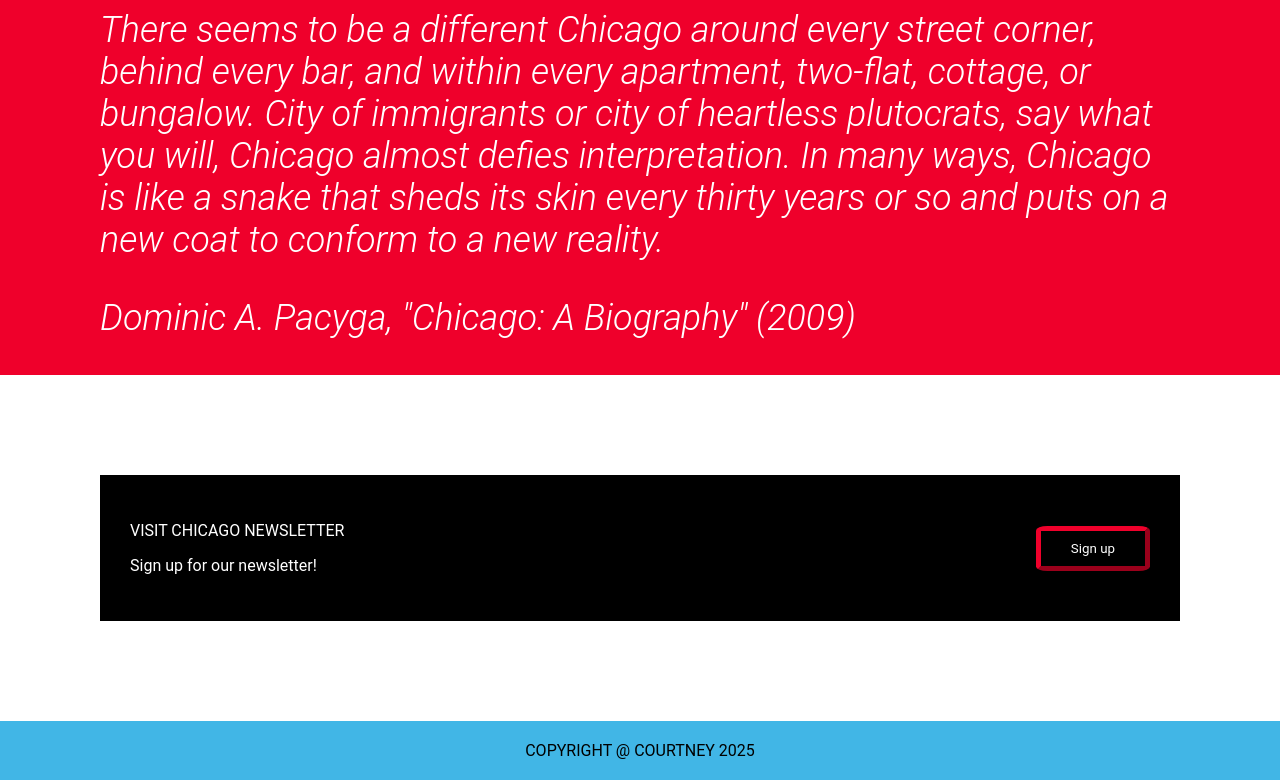
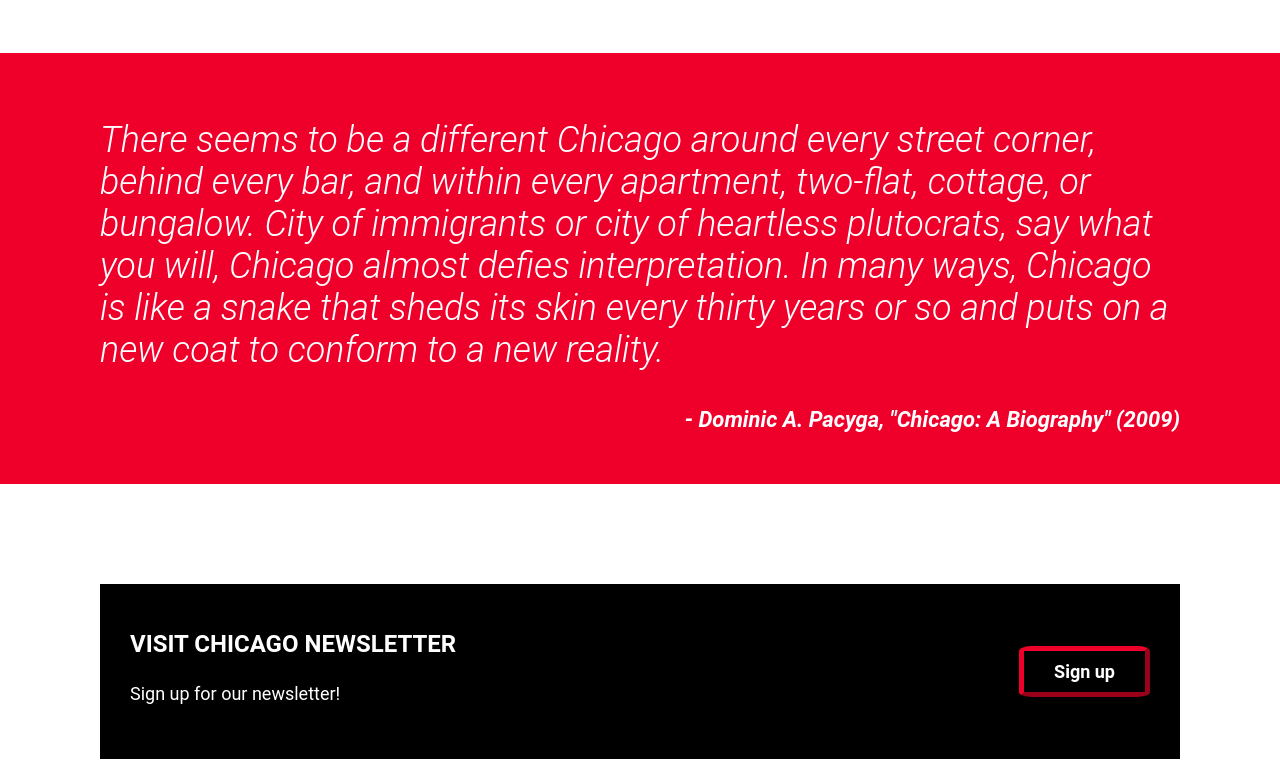
Before and after one commit to CourtneyKimbrough/chicago-website, a plain HTML site: page index.html in a window 1280 px wide. Shown: the part 1091-1874 px from the top of the page. Drawn offline with Linux system fonts and the light colour scheme.

Commit message:
Add CSS to all sections

```diff
--- a/index.html
+++ b/index.html
@@ -75,16 +75,16 @@
         <p>
             There seems to be a different Chicago around every street corner, behind every bar, and within every apartment, two-flat, cottage, or bungalow. City of immigrants or city of heartless plutocrats, say what you will, Chicago almost defies interpretation. In many ways, Chicago is like a snake that sheds its skin every thirty years or so and puts on a new coat to conform to a new reality.
         </p>
-        <p>
-            Dominic A. Pacyga, "Chicago: A Biography" (2009)
+        <p id="quote-credit">
+            - Dominic A. Pacyga, "Chicago: A Biography" (2009)
         </p>
     </div>
     <!-- Third Section -->
      <div class="section-three">
         <div class="left">
-            <p>
+            <h1 id="newsletter">
                 VISIT CHICAGO NEWSLETTER
-            </p>
+            <h6>
             <p>
                 Sign up for our newsletter!
             </p>
--- a/style.css
+++ b/style.css
@@ -102,13 +102,15 @@ a {
     font-weight: bold;
 }
 
-/* moving onto section one finally */
+/* section one */
 
 .section-one{
     display: flex;
     flex-direction: column;
     padding-left: 100px;
     padding-right:100px;
+    padding-top: 40px;
+    padding-bottom: 40px;
 }
 
 .attractions{
@@ -140,6 +142,8 @@ body .section-two {
     display: block;
     padding-left: 100px;
     padding-right:100px;
+    padding-top: 30px;
+    padding-bottom: 30px;
     background-color: #EF002B;
     color: white;
     min-height: 200px;
@@ -147,6 +151,13 @@ body .section-two {
     font-family: "light italic", sans-serif;
     font-weight: 300;
     font-style: italic;
+}
+
+#quote-credit {
+    font-size: 22px;
+    font-weight: 600;
+    display: flex;
+    justify-content: flex-end;
 }
 
 /* section three */
@@ -179,3 +190,18 @@ body .section-two {
     text-align: center;
     padding: 20px;
 }
+
+#newsletter {
+    font-size: 24px;
+    font-weight: bold;
+}
+
+.section-three p{
+    font-size: 18px;
+    font-weight: 400;
+}
+
+.section-three button{
+    font-size: 18px;
+    font-weight: 600;
+}
```
